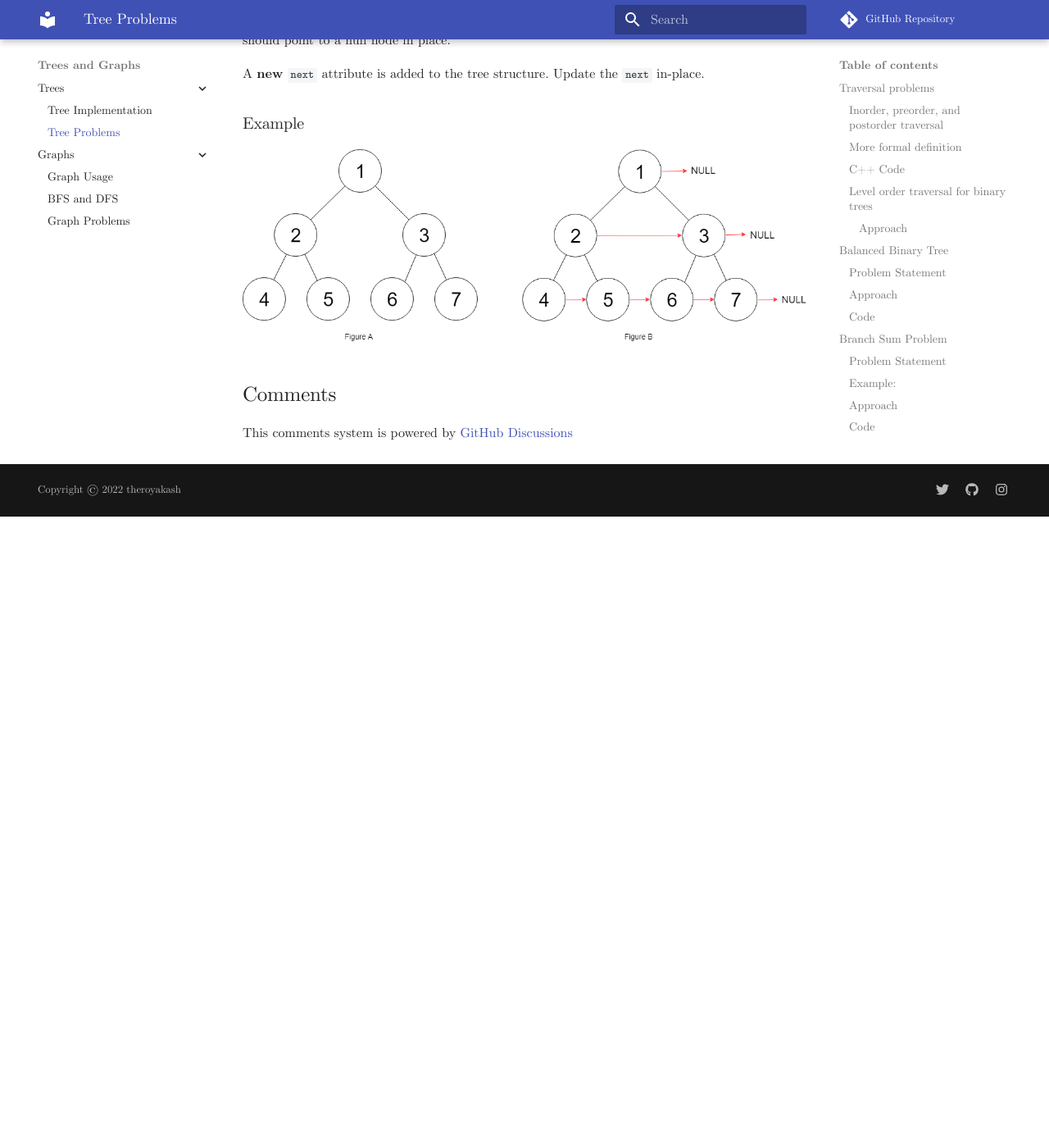
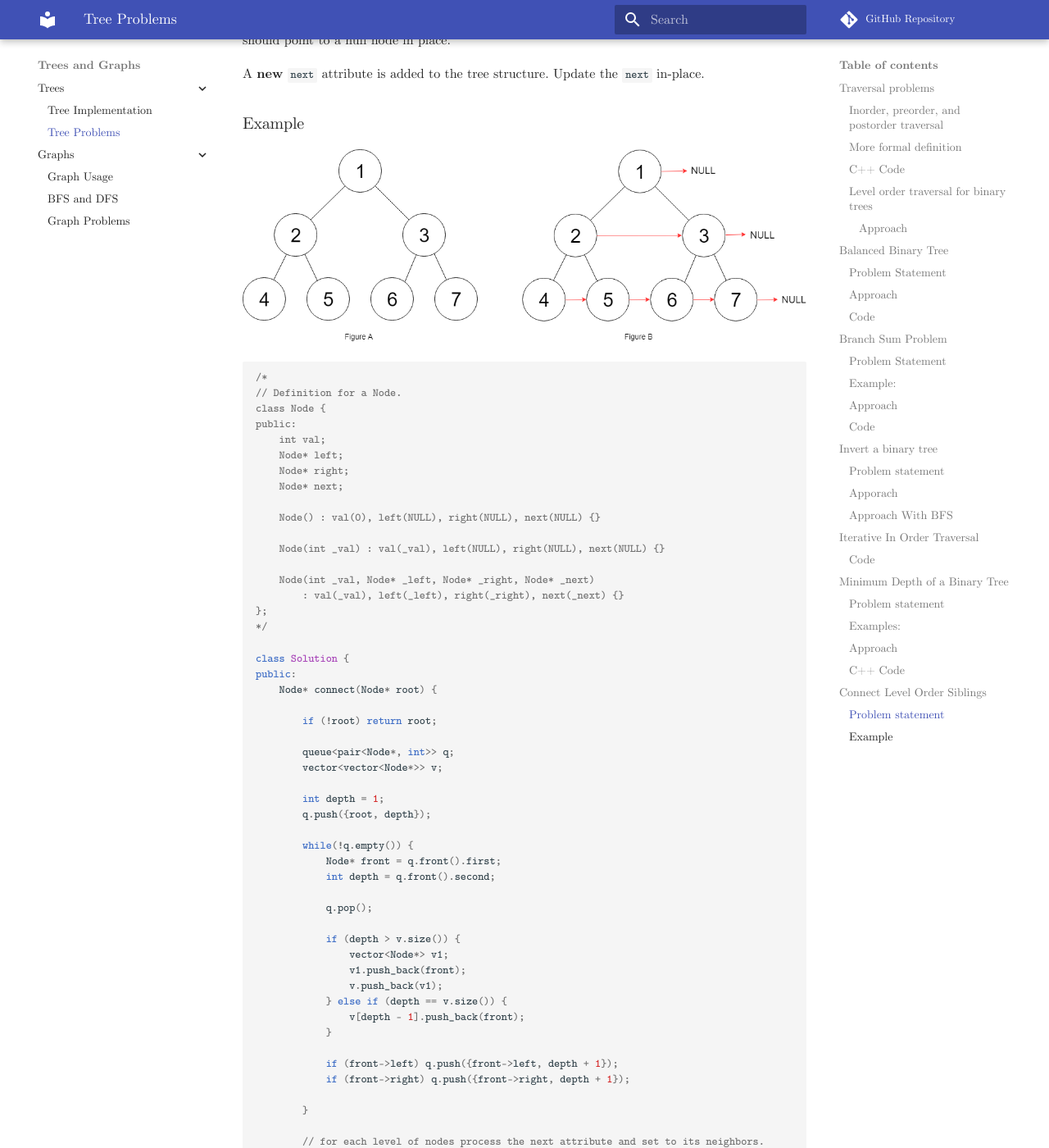
Before and after one commit to theroyakash/algorithms.theroyakash.com, an MkDocs documentation site: the page built from docs/trees/problems.md, in a window 1280 px wide and 1400 px high, scrolled down 14260 px. Shown: the whole window at 82% size. Built offline with MkDocs 1.6.1 and Material for MkDocs 9.7.7, drawn with Linux system fonts in a browser that asks for light colours; comment, search, counter and statistics services are not loaded; before the commit the page ends 14890 px from its top, so only the background shows below that; some of the changed text lies outside the part shown.

Commit message:
🍱 added new problem Connect Level Order Siblings

````diff
--- a/docs/trees/problems.md
+++ b/docs/trees/problems.md
@@ -377,3 +377,72 @@
 A **new** `next` attribute is added to the tree structure. Update the `next` in-place.
 ### Example
 ![nextptr_bt](../images/nextptr_bt.png)
+
+```cpp
+/*
+// Definition for a Node.
+class Node {
+public:
+    int val;
+    Node* left;
+    Node* right;
+    Node* next;
+
+    Node() : val(0), left(NULL), right(NULL), next(NULL) {}
+
+    Node(int _val) : val(_val), left(NULL), right(NULL), next(NULL) {}
+
+    Node(int _val, Node* _left, Node* _right, Node* _next)
+        : val(_val), left(_left), right(_right), next(_next) {}
+};
+*/
+
+class Solution {
+public:
+    Node* connect(Node* root) {
+
+        if (!root) return root;
+
+        queue<pair<Node*, int>> q;
+        vector<vector<Node*>> v;
+
+        int depth = 1;
+        q.push({root, depth});
+
+        while(!q.empty()) {
+            Node* front = q.front().first;
+            int depth = q.front().second;
+
+            q.pop();
+
+            if (depth > v.size()) {
+                vector<Node*> v1;
+                v1.push_back(front);
+                v.push_back(v1);
+            } else if (depth == v.size()) {
+                v[depth - 1].push_back(front);
+            }
+
+            if (front->left) q.push({front->left, depth + 1});
+            if (front->right) q.push({front->right, depth + 1});
+
+        }
+
+        // for each level of nodes process the next attribute and set to its neighbors.
+
+        for (auto level:v) {
+            int size = level.size();
+            int index = 0;
+
+            while(index < size - 1){
+                level[index] -> next = level[index + 1];
+                index++;
+            }
+
+            level[index]->next = nullptr;
+        }
+
+        return root;
+    }
+};
+```
````
